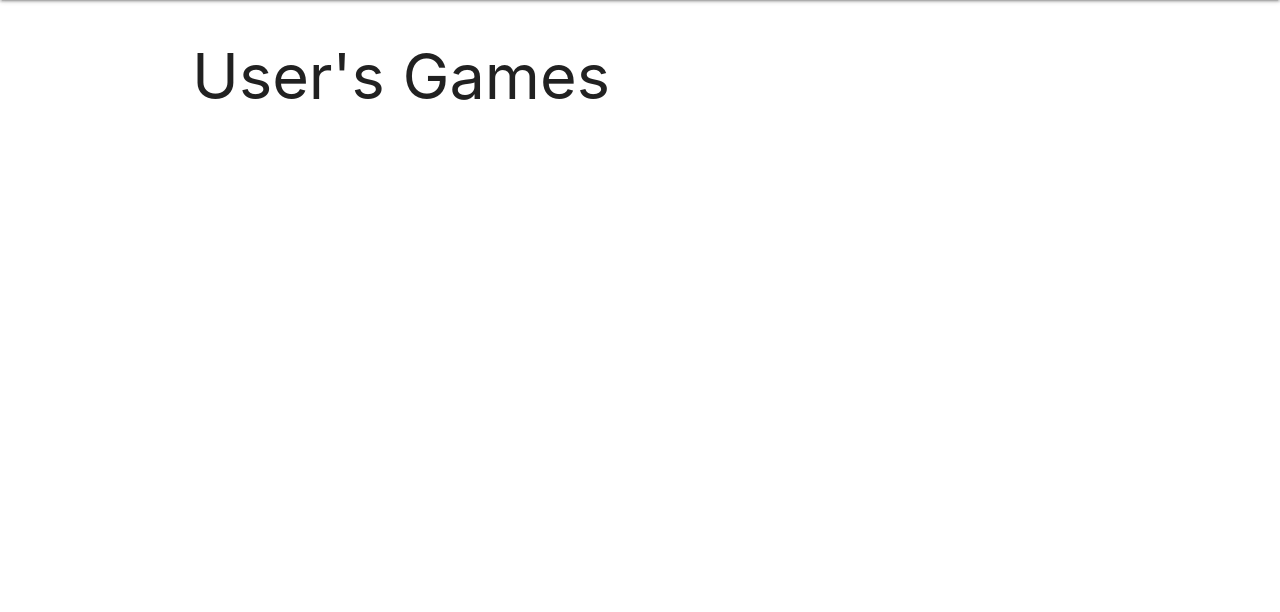
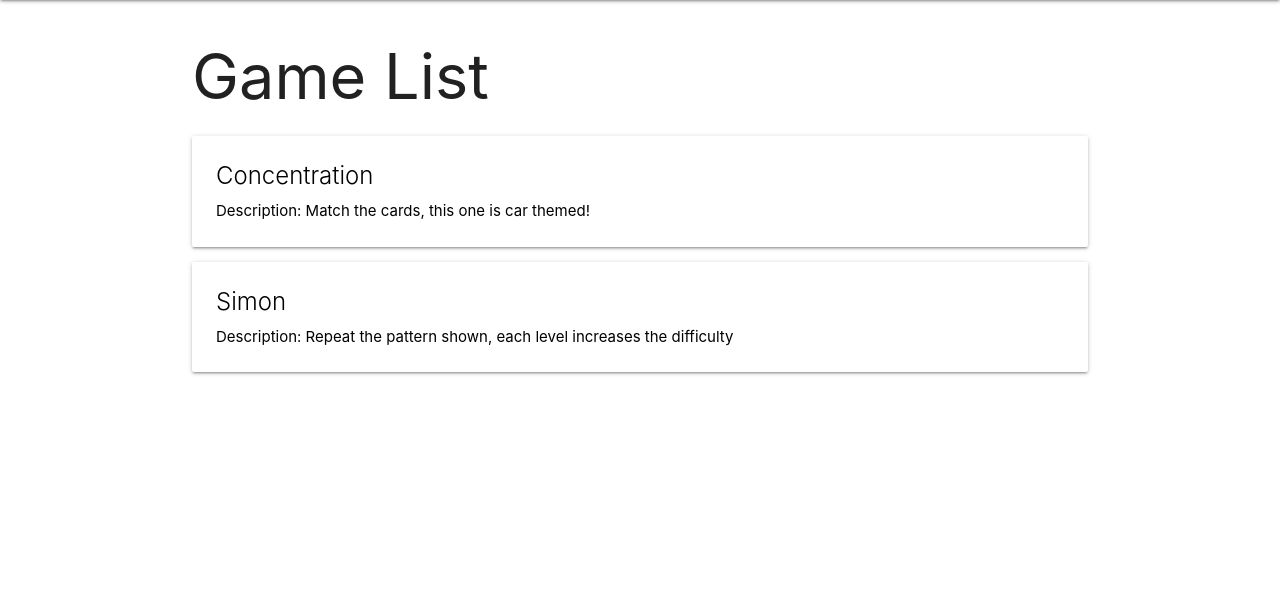
Before and after one commit to the-magic-methods/djan-games, a Django app: page /games/ in a window 1280 px wide. Shown: the part 64-676 px from the top of the page. Run offline with Django 4.2, Linux system fonts and the light colour scheme; data that the repository does not hold is empty.

Commit message:
rebase stuff

```diff
--- a/main_app/static/css/Simon.css
+++ b/main_app/static/css/Simon.css
@@ -20,6 +20,8 @@ h1 {
     font-size: 16px;
     width: 200px;
     margin-left: 60%;
+    padding-left: 5px;
+    padding-right: 5px;
     float: right;
     color: white;
 }
--- a/main_app/templates/base.html
+++ b/main_app/templates/base.html
@@ -22,7 +22,7 @@
   {% if user.is_authenticated %}
             <li><a href="{% url 'leaderboard' %}">Leaderboard</a></li>
             <li><a href="{% url 'games_create' %}">Add a Game</a></li>
-            <li><a href="{% url 'index' %}">View All My Games</a></li>
+            <li><a href="{% url 'index' %}">Game List</a></li>
             <li><a href="{% url 'profile' %}">Profile</a></li>
             <li><a href="{% url 'logout' %}">Log Out</a></li>
             {% else %}
--- a/main_app/templates/games/index.html
+++ b/main_app/templates/games/index.html
@@ -1,19 +1,24 @@
 {% extends 'base.html' %}
 {% block content %}
 
-<h1>User's Games</h1>
+<h1>Game List</h1>
 
-{% for game in games %}
   <div class="card">
-    <a href="{% url 'detail' game.id %}">
+    <a href="{% url 'memory-game' %}">
         <div class="card-content black-text">
-            <span class="card-title">{{ game.gamename }}</span>
-            <p>Platform: {{ game.platform }}</p>
-            <p>Description: {{ game.description }}</p>
-            <p>Score: {{game.score_set.first}}</p>
-    </div>
+            <span class="card-title">Concentration</span>
+            <p>Description: Match the cards, this one is car themed!</p>
+        </div>
     </a>
   </div>
-{% endfor %}
+
+  <div class="card">
+    <a href="{% url 'simon-game' %}">
+        <div class="card-content black-text">
+            <span class="card-title">Simon</span>
+            <p>Description: Repeat the pattern shown, each level increases the difficulty</p>
+        </div>
+    </a>
+  </div>
 
 {% endblock %}
--- a/main_app/urls.py
+++ b/main_app/urls.py
@@ -13,8 +13,8 @@ urlpatterns = [
     path('games/<int:game_id>/add_score/', views.add_score, name='add_score'),
     path('games/leaderboard/', views.scores_index, name='leaderboard'),
     path('games/memory-game/', views.memory_game, name='memory-game'),
-    path('games/simon-game/', views.Simon_Game, name='Simon-Game'),
-    path('games/mine-sweeper/', views.mine_sweeper, name='Mine-Sweeper'),
+    path('games/simon-game/', views.Simon_Game, name='simon-game'),
+    path('games/mine-sweeper/', views.mine_sweeper, name='mine-sweeper'),
     path('profile/', views.profile_page, name='profile'),
     path('profile/edit/', views.profile_update_page, name='profile_edit'),
     path('profile/edit/info/', views.profile_update_info, name='update_info'),
```
Also changed, not shown: main_app/migrations/0014_alter_game_id_alter_profile_id_alter_score_id.py (added).
